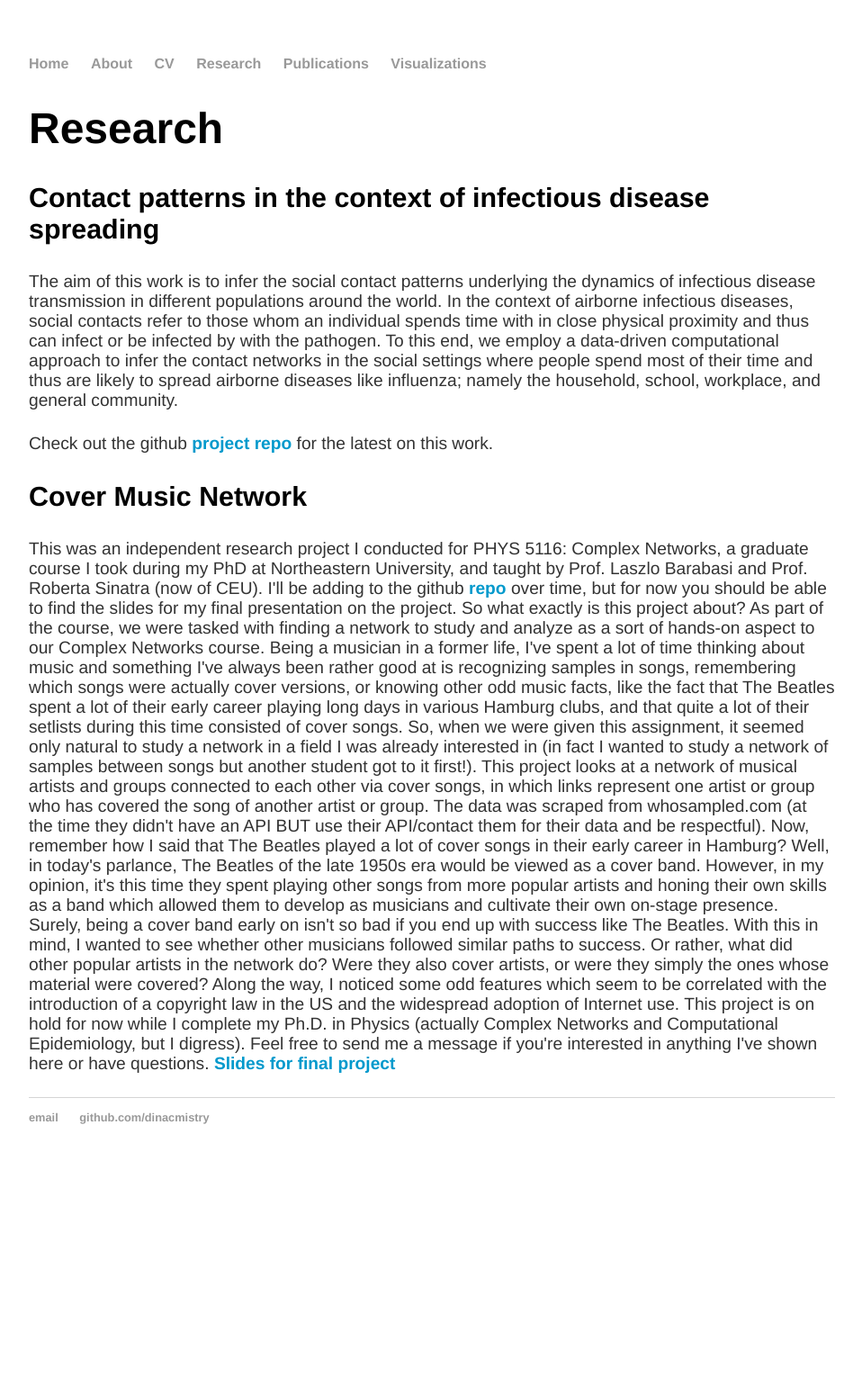
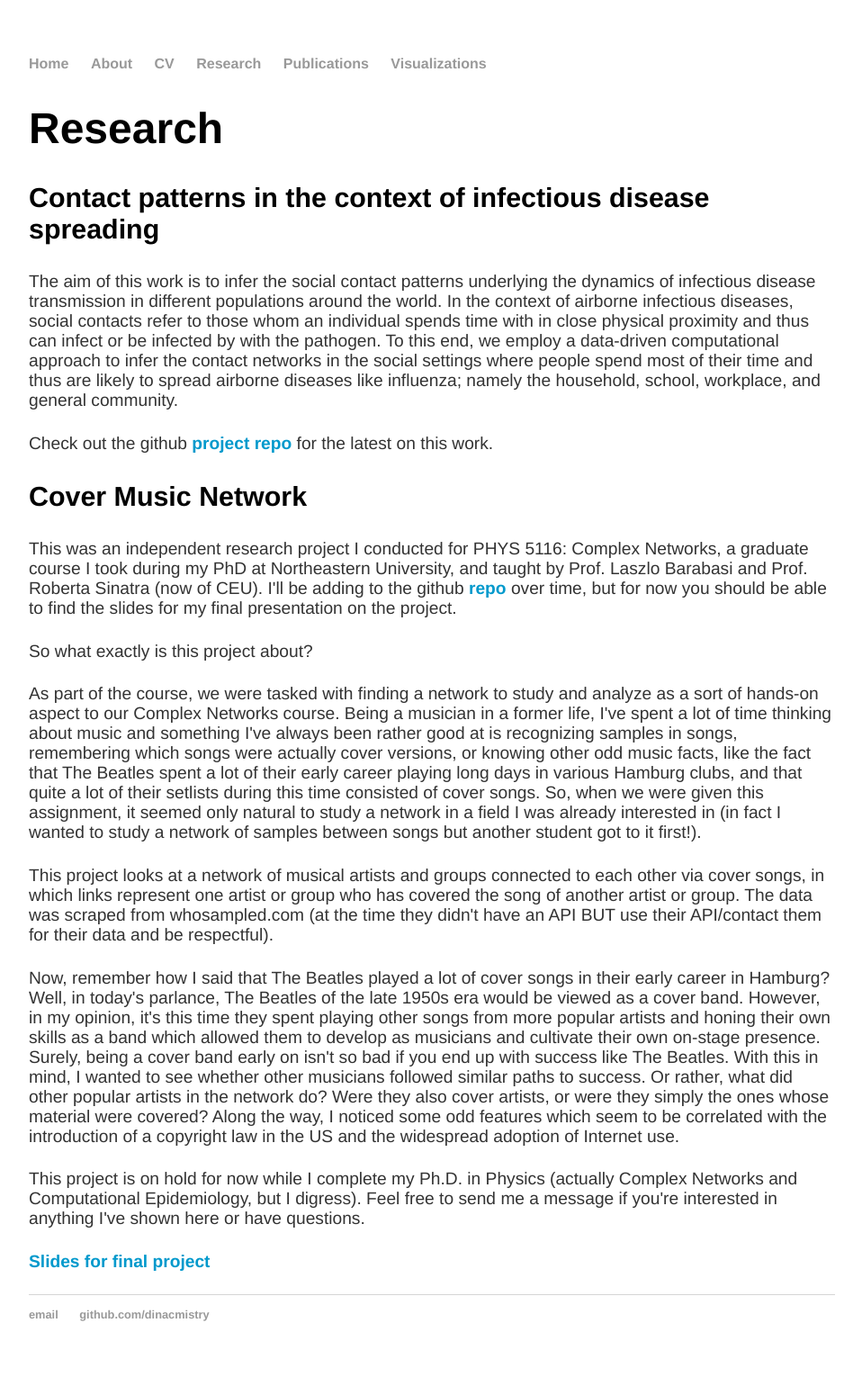
Before and after one commit to dinacmistry/dinacmistry.github.io, a Jekyll site: the page built from research/index.html, in a window 1280 px wide. Shown: the whole page at 90% size, without its empty margins (160-1118 px from the left). Built offline with Jekyll 4.4.1, drawn with Linux system fonts in a browser that asks for light colours; before the commit the page ends 1311 px from its top, so only the background shows below that.

Commit message:
fixing index page

```diff
--- a/research/index.html
+++ b/research/index.html
@@ -23,20 +23,18 @@
 
 			<h3>Cover Music Network</h3>
 
-			<h4>This was an independent research project I conducted for PHYS 5116: Complex Networks, a graduate course I took during my PhD at Northeastern University, and taught by Prof. Laszlo Barabasi and Prof. Roberta Sinatra (now of CEU). I'll be adding to the github <a href="https://github.com/dinacmistry/covermusic"><font color = '#0099cc'><b> repo </b></font></a> over time, but for now you should be able to find the slides for my final presentation on the project.
+			<h4>This was an independent research project I conducted for PHYS 5116: Complex Networks, a graduate course I took during my PhD at Northeastern University, and taught by Prof. Laszlo Barabasi and Prof. Roberta Sinatra (now of CEU). I'll be adding to the github <a href="https://github.com/dinacmistry/covermusic"><font color = '#0099cc'><b> repo </b></font></a> over time, but for now you should be able to find the slides for my final presentation on the project.</h4>
 
-			So what exactly is this project about?
+			<h4>So what exactly is this project about?</h4>
 
-			As part of the course, we were tasked with finding a network to study and analyze as a sort of hands-on aspect to our Complex Networks course. Being a musician in a former life, I've spent a lot of time thinking about music and something I've always been rather good at is recognizing samples in songs, remembering which songs were actually cover versions, or knowing other odd music facts, like the fact that The Beatles spent a lot of their early career playing long days in various Hamburg clubs, and that quite a lot of their setlists during this time consisted of cover songs. So, when we were given this assignment, it seemed only natural to study a network in a field I was already interested in (in fact I wanted to study a network of samples between songs but another student got to it first!).
+			<h4>As part of the course, we were tasked with finding a network to study and analyze as a sort of hands-on aspect to our Complex Networks course. Being a musician in a former life, I've spent a lot of time thinking about music and something I've always been rather good at is recognizing samples in songs, remembering which songs were actually cover versions, or knowing other odd music facts, like the fact that The Beatles spent a lot of their early career playing long days in various Hamburg clubs, and that quite a lot of their setlists during this time consisted of cover songs. So, when we were given this assignment, it seemed only natural to study a network in a field I was already interested in (in fact I wanted to study a network of samples between songs but another student got to it first!).</h4>
 
-			This project looks at a network of musical artists and groups connected to each other via cover songs, in which links represent one artist or group who has covered the song of another artist or group. The data was scraped from whosampled.com (at the time they didn't have an API BUT use their API/contact them for their data and be respectful).
+			<h4>This project looks at a network of musical artists and groups connected to each other via cover songs, in which links represent one artist or group who has covered the song of another artist or group. The data was scraped from whosampled.com (at the time they didn't have an API BUT use their API/contact them for their data and be respectful).</h4>
 
-			Now, remember how I said that The Beatles played a lot of cover songs in their early career in Hamburg? Well, in today's parlance, The Beatles of the late 1950s era would be viewed as a cover band. However, in my opinion, it's this time they spent playing other songs from more popular artists and honing their own skills as a band which allowed them to develop as musicians and cultivate their own on-stage presence. Surely, being a cover band early on isn't so bad if you end up with success like The Beatles. With this in mind, I wanted to see whether other musicians followed similar paths to success. Or rather, what did other popular artists in the network do? Were they also cover artists, or were they simply the ones whose material were covered? Along the way, I noticed some odd features which seem to be correlated with the introduction of a copyright law in the US and the widespread adoption of Internet use.
+			<h4>Now, remember how I said that The Beatles played a lot of cover songs in their early career in Hamburg? Well, in today's parlance, The Beatles of the late 1950s era would be viewed as a cover band. However, in my opinion, it's this time they spent playing other songs from more popular artists and honing their own skills as a band which allowed them to develop as musicians and cultivate their own on-stage presence. Surely, being a cover band early on isn't so bad if you end up with success like The Beatles. With this in mind, I wanted to see whether other musicians followed similar paths to success. Or rather, what did other popular artists in the network do? Were they also cover artists, or were they simply the ones whose material were covered? Along the way, I noticed some odd features which seem to be correlated with the introduction of a copyright law in the US and the widespread adoption of Internet use.</h4>
 
-			This project is on hold for now while I complete my Ph.D. in Physics (actually Complex Networks and Computational Epidemiology, but I digress). Feel free to send me a message if you're interested in anything I've shown here or have questions.
+			<h4>This project is on hold for now while I complete my Ph.D. in Physics (actually Complex Networks and Computational Epidemiology, but I digress). Feel free to send me a message if you're interested in anything I've shown here or have questions.</h4>
 
-			<a href="https://github.com/dinacmistry/covermusic"><font color = '#0099cc'><b> Slides for final project</b></font></a>
-
-			 </h4>
+			<h4><a href="https://github.com/dinacmistry/covermusic"><font color = '#0099cc'><b> Slides for final project</b></font></a></h4>
 
 		</div>
```
